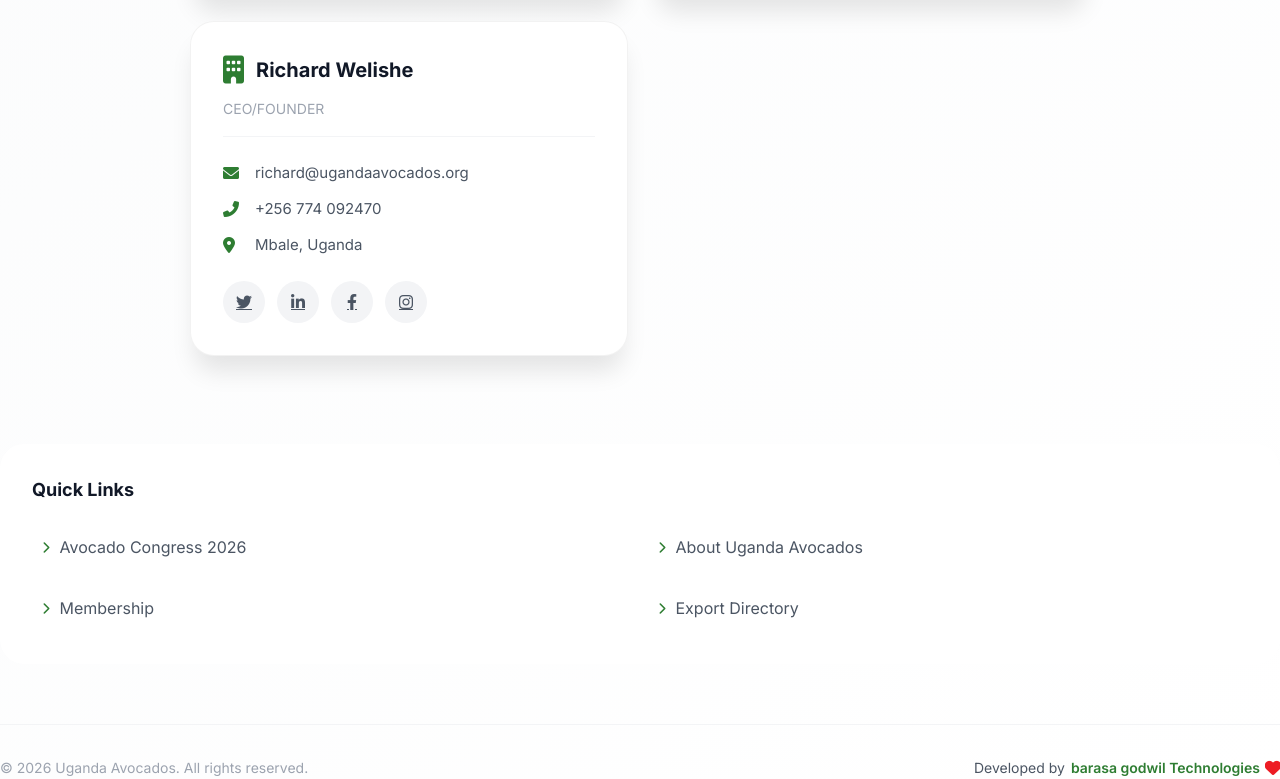
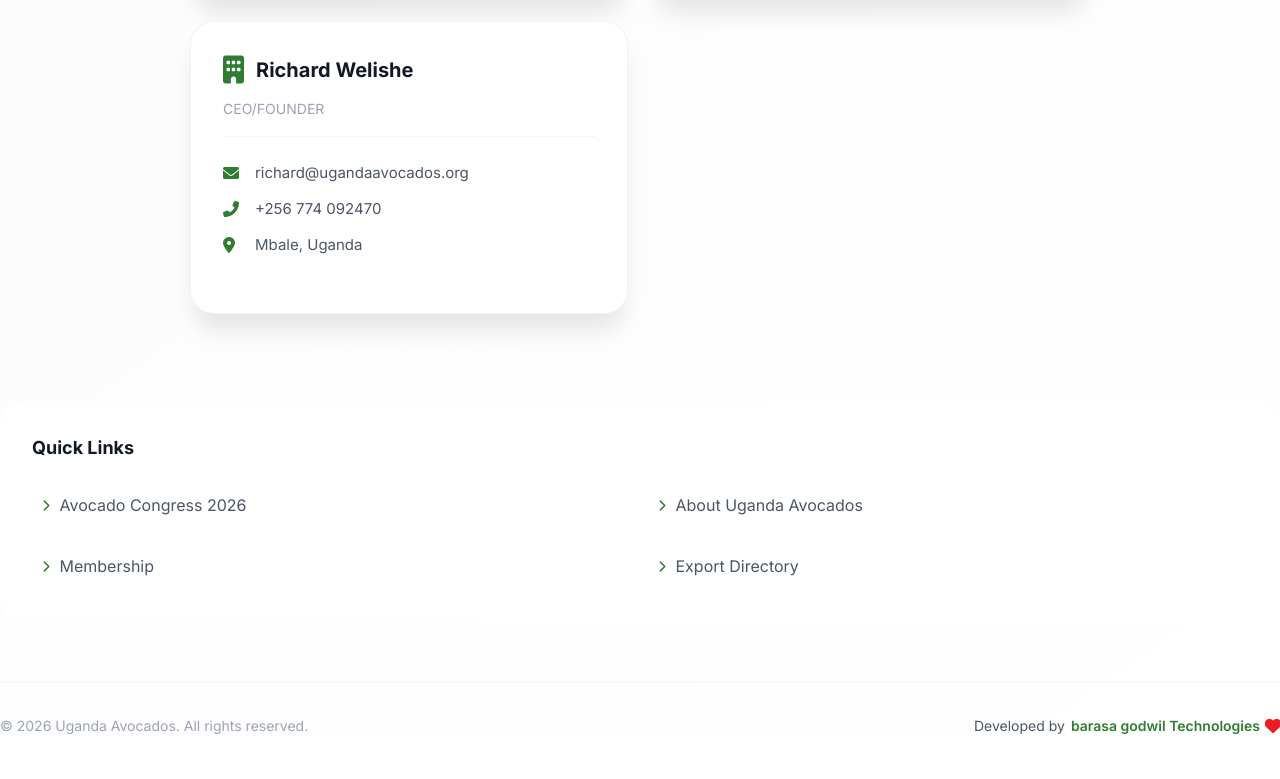
Before and after one commit to BarasaGodwilTech/Uganda-Avocados, a plain HTML site: page index.html in a window 1280 px wide. Shown: the part 1211-1990 px from the top of the page. After the commit the page ends 1948 px from the top, so only its background shows below. Drawn offline with Linux system fonts and the light colour scheme.

Commit message:
socialremoved

```diff
--- a/index.html
+++ b/index.html
@@ -164,12 +164,7 @@
                                     <span>Mbale, Uganda</span>
                                 </div>
                             </div>
-                            <div class="social-links">
-                                <a href="#" class="social-link"><i class="fab fa-twitter"></i></a>
-                                <a href="#" class="social-link"><i class="fab fa-linkedin-in"></i></a>
-                                <a href="#" class="social-link"><i class="fab fa-facebook-f"></i></a>
-                                <a href="#" class="social-link"><i class="fab fa-instagram"></i></a>
-                            </div>
+
                         </div>
                     </div>
                 </div>
```
